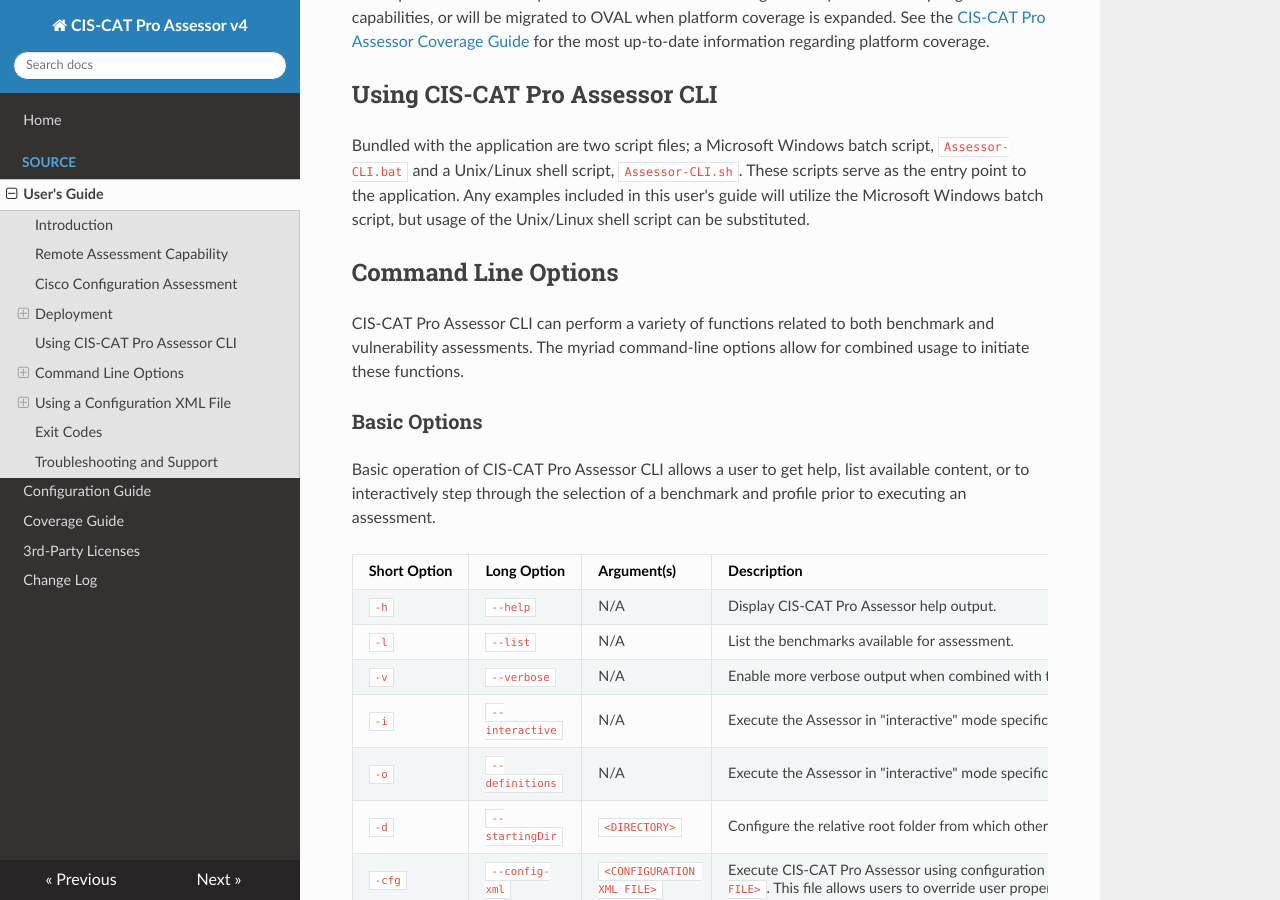
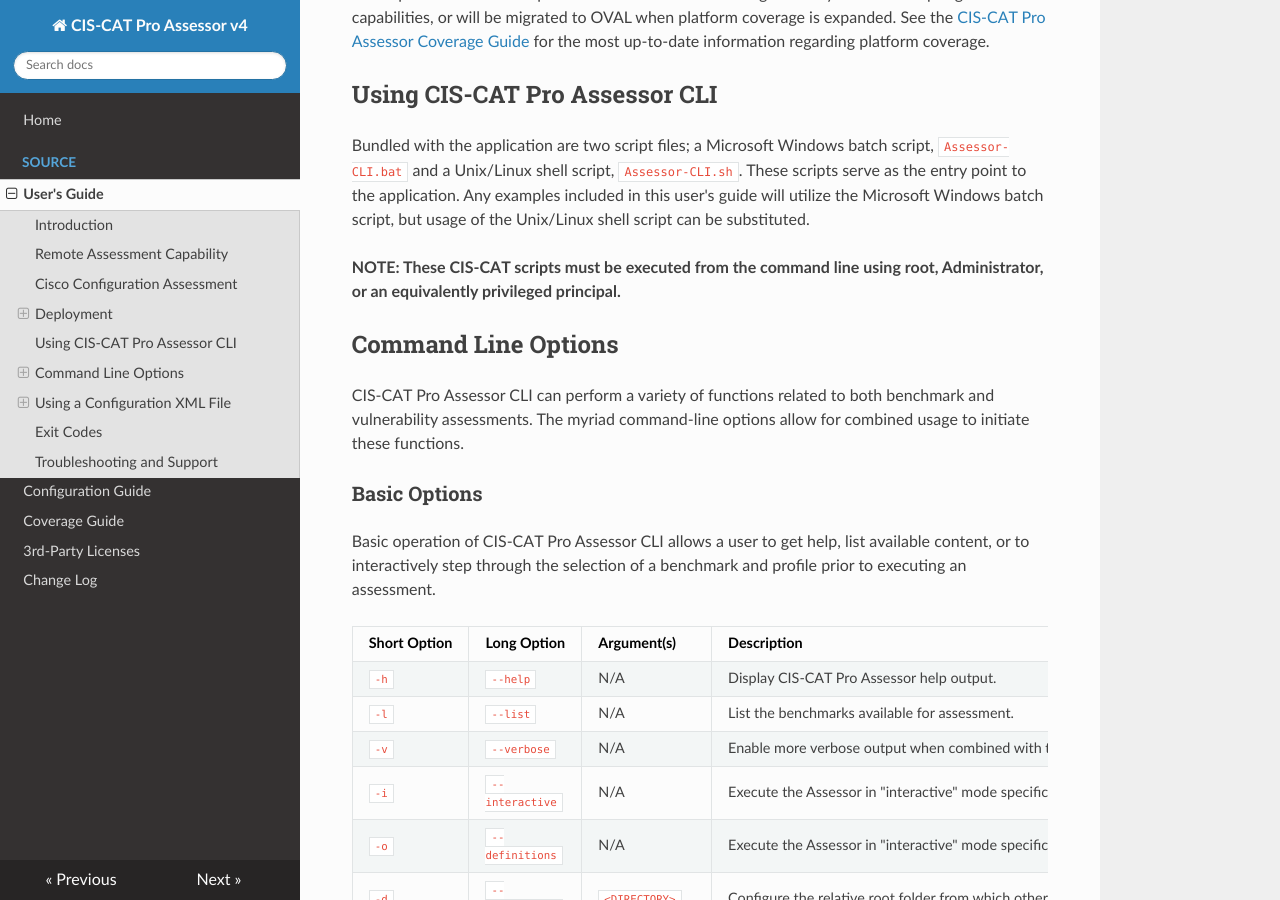
Before and after one commit to CISecurity/CCPA-Docs, an MkDocs documentation site: the page built from docs/User's Guide.md, in a window 1280 px wide and 900 px high, scrolled down 1570 px. Built offline with MkDocs 1.6.1, drawn with Linux system fonts in a browser that asks for light colours; nearby versions of some CDN libraries.

Commit message:
CCPRO-4215
Enhance v4 Documentation to highlight running CLI as privileged user

```diff
--- a/docs/User's Guide.md
+++ b/docs/User's Guide.md
@@ -24,6 +24,8 @@
 
 ## Using CIS-CAT Pro Assessor CLI ##
 Bundled with the application are two script files; a Microsoft Windows batch script, `Assessor-CLI.bat` and a Unix/Linux shell script, `Assessor-CLI.sh`.  These scripts serve as the entry point to the application.  Any examples included in this user's guide will utilize the Microsoft Windows batch script, but usage of the Unix/Linux shell script can be substituted.
+
+**NOTE: These CIS-CAT scripts must be executed from the command line using root, Administrator, or an equivalently privileged principal.**
 
 ## Command Line Options ##
 CIS-CAT Pro Assessor CLI can perform a variety of functions related to both benchmark and vulnerability assessments.  The myriad command-line options allow for combined usage to initiate these functions.
```
